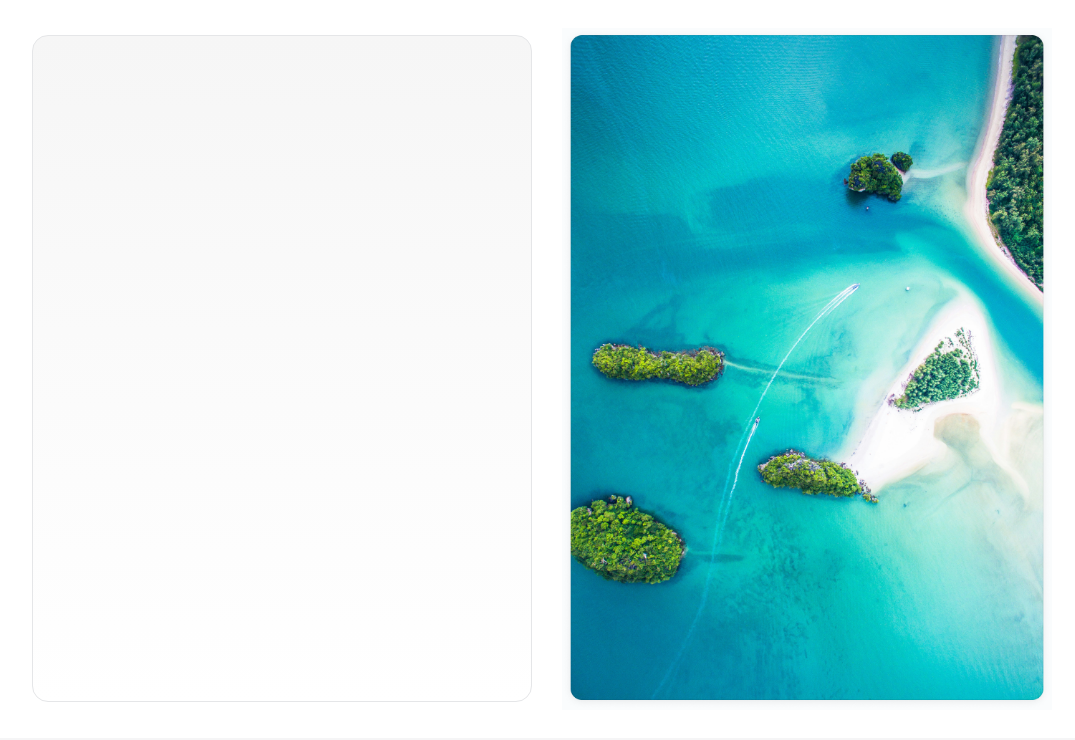
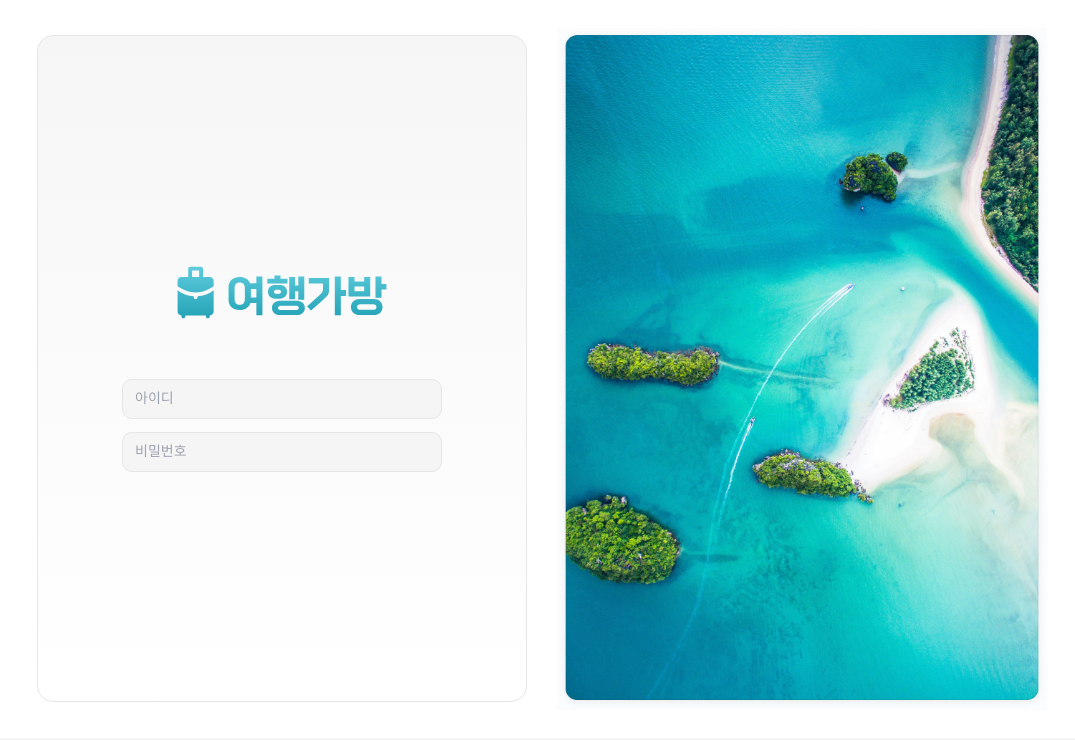
Before and after one commit to jiwonly/TravelBag, a React (Vite) app in the folder m7-frontend/: page /login in a window 1280 px wide. Shown: the top 740 px of the page, without its empty margins (98-1173 px from the left). Built offline with nearby package versions, Linux system fonts and the light colour scheme.

Commit message:
💄 feat: InfoInputButton component추가 및 HalfTemplate 수정

```diff
--- a/m7-frontend/src/components/HalfTemplate.jsx
+++ b/m7-frontend/src/components/HalfTemplate.jsx
@@ -1,9 +1,27 @@
 import LoginImage from "../assets/LoginImage.png";
+import LoginLogo from "../assets/LoginLogo.svg";
+import InfoInputButton from "./InfoInputButton";
 
-const HalfTemplate = ({ children }) => {
+const HalfTemplate = ({ type }) => {
   return (
     <div className="flex justify-center items-center gap-[30px] p-[28px] bg-white">
-      <div className="flex justify-center items-center w-[500px] h-[667px] px-20 py-6 border border-[color:var(--Gray-100,#E5E6E8)] [background:var(--Gradient---Off-White,linear-gradient(180deg,#F6F6F6_0%,#FFF_100%))] rounded-2xl border-solid"></div>
+      <div className="flex flex-col justify-center items-center w-[490px] h-[667px] px-20 py-6  border border-[color:var(--Gray-100,#E5E6E8)] [background:var(--Gradient---Off-White,linear-gradient(180deg,#F6F6F6_0%,#FFF_100%))] rounded-2xl border-solid">
+        <img src={LoginLogo} className="w-[210px] mb-[60px]" />
+
+        {type === "login" ? (
+          <div className="flex flex-col gap-[13px]">
+            <InfoInputButton content="아이디" />
+            <InfoInputButton content="비밀번호" />
+          </div>
+        ) : (
+          <div>
+            <InfoInputButton content="아이디" />
+            <InfoInputButton content="비밀번호" />
+            <InfoInputButton content="이메일" />
+            <InfoInputButton content="전화번호" />
+          </div>
+        )}
+      </div>
       <img
         src={LoginImage}
         alt="login"
--- /dev/null
+++ b/m7-frontend/src/components/InfoInputButton.jsx
@@ -0,0 +1,14 @@
+const InfoInputButton = ({ content }) => {
+  return (
+    <>
+      <input
+        type="text"
+        placeholder={content}
+        className="flex w-[320px] h-[40px] items-center border border-[color:var(--Gray-100,#E5E6E8)] [background:var(--Gray-50,#F5F5F6)] text-sm font-[Pretendard-Light] px-3 py-2.5 rounded-[10px] border-solid leading-5"
+      />
+
+    </>
+  );
+};
+
+export default InfoInputButton;
--- a/m7-frontend/src/components/InputWithLabel.jsx
+++ /dev/null
@@ -1,11 +0,0 @@
-import { Input } from "@/components/ui/input";
-import { Label } from "@/components/ui/label";
-
-export function InputWithLabel() {
-  return (
-    <div className="grid w-full max-w-sm items-center gap-2">
-      <Label htmlFor="email">Email</Label>
-      <Input type="email" id="email" placeholder="Email" />
-    </div>
-  );
-}
--- a/m7-frontend/src/pages/Login.jsx
+++ b/m7-frontend/src/pages/Login.jsx
@@ -2,7 +2,8 @@ import HalfTemplate from "@/components/HalfTemplate";
 
 const Login = () => {
   return <div>
-    <HalfTemplate />
+    <HalfTemplate type="login" />
+
   </div>;
 };
 
```
